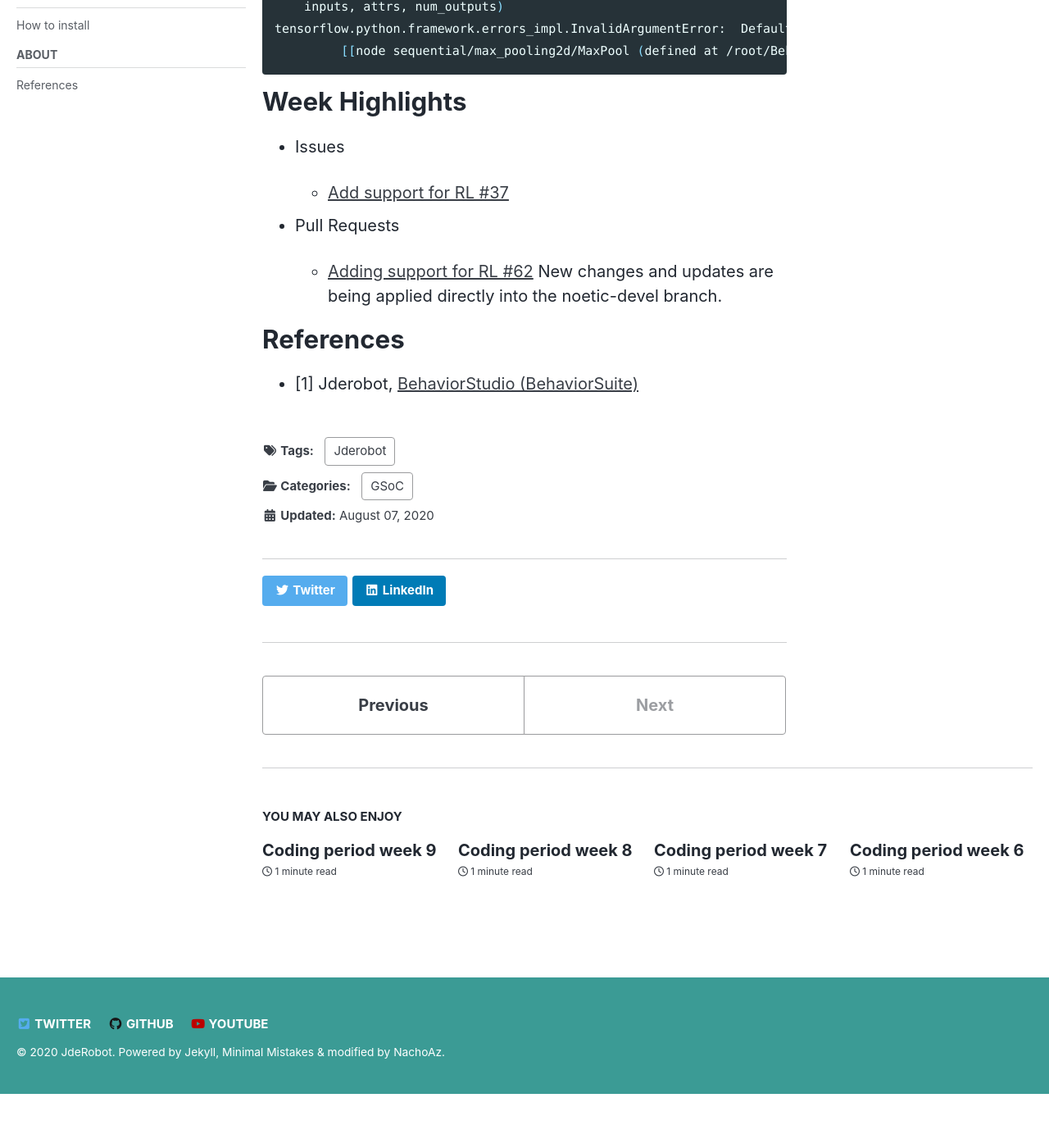
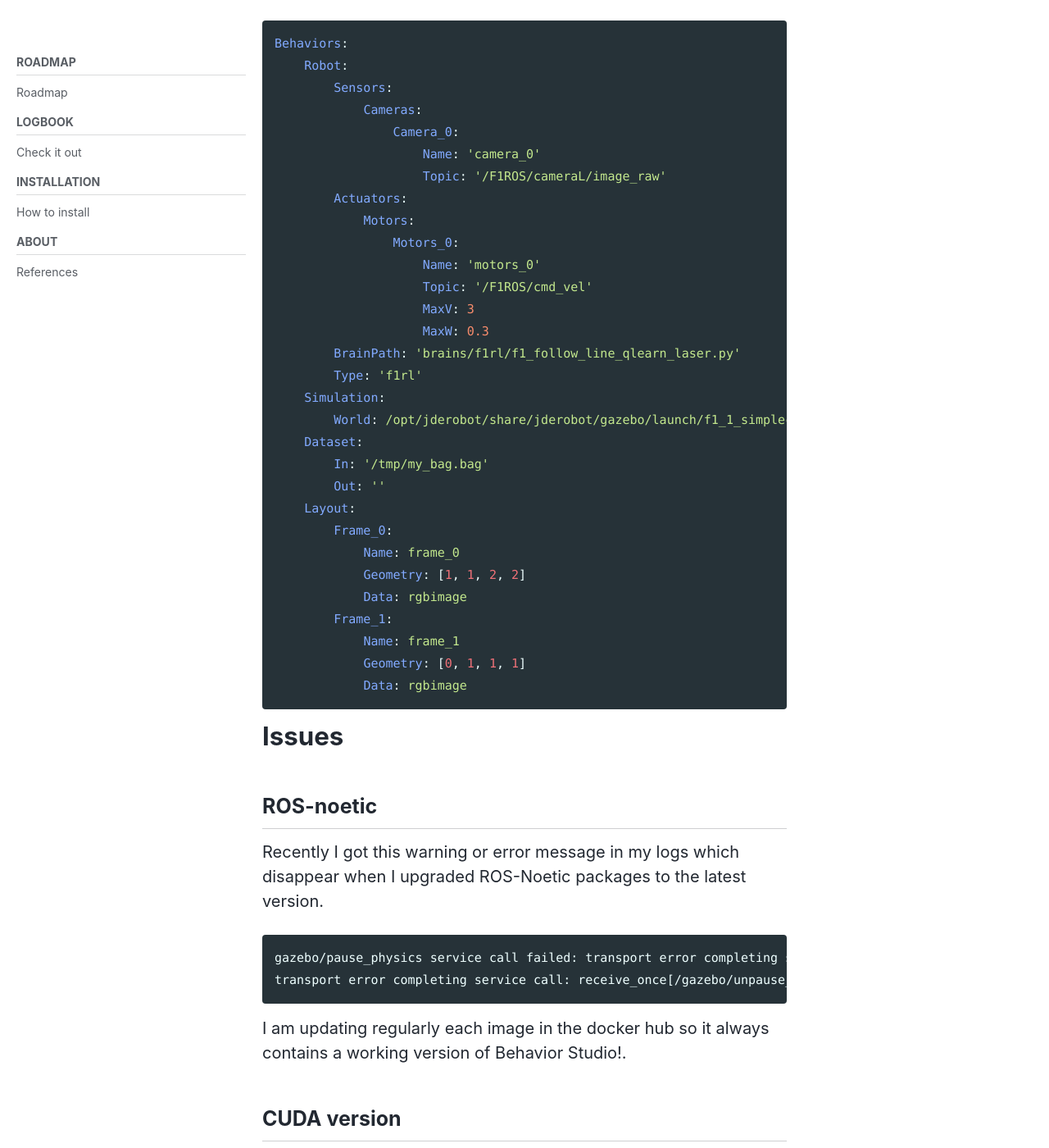
Before and after one commit to TheRoboticsClub/colab-gsoc2020-Diego_Charrez, a Jekyll site: the page built from docs/_posts/2020-08-07-Week-10.md, in a window 1280 px wide and 1400 px high, scrolled down 1206 px. Shown: the whole window at 82% size. Built offline with Jekyll 4.4.1, drawn with Linux system fonts in a browser that asks for light colours; cached includes are drawn as plain includes; nearby versions of some CDN libraries; before the commit the page ends 2539 px from its top, so only the background shows below that; some of the changed text lies outside the part shown.

Commit message:
updated week10 blog

````diff
--- a/docs/_posts/2020-08-07-Week-10.md
+++ b/docs/_posts/2020-08-07-Week-10.md
@@ -22,7 +22,63 @@
 
 For this week the gym gazebo training should be done directly from Behavior Studio GUI, this task involves that a proper brain class is created inside the folder structure so when the user defines its *yml* file with `f1rl` it directly searches all reinforcement learning brain for formula1.
 
+Here is a clip of the training process in the noetic ros behavior studio inside the container, the agent is using laser beams as perception and it is training with q learning using tensorflow.
+
+{% include video id="o8A2rqibYqc" provider="youtube" %}
+
+# Formula 1 and Reinforcement Learning
+
+Behavior studio uses a well defined brain module which previous deep learning and opencv approaches use, in this week most of the reinforcement learning agents have been adapted to the brain module.
+
+This is how one would start an agent from the configuration file, where the type *f1rl* inside the Robot options is the new keyword for showing the current agents available in the Behavior Studio's GUI.
+
+```yml
+Behaviors:
+    Robot:
+        Sensors:
+            Cameras:
+                Camera_0:
+                    Name: 'camera_0'
+                    Topic: '/F1ROS/cameraL/image_raw'
+        Actuators:
+            Motors:
+                Motors_0:
+                    Name: 'motors_0'
+                    Topic: '/F1ROS/cmd_vel'
+                    MaxV: 3
+                    MaxW: 0.3
+        BrainPath: 'brains/f1rl/f1_follow_line_qlearn_laser.py'
+        Type: 'f1rl'
+    Simulation:
+        World: /opt/jderobot/share/jderobot/gazebo/launch/f1_1_simplecircuit.launch
+    Dataset:
+        In: '/tmp/my_bag.bag'
+        Out: ''
+    Layout:
+        Frame_0:
+            Name: frame_0
+            Geometry: [1, 1, 2, 2]
+            Data: rgbimage
+        Frame_1:
+            Name: frame_1
+            Geometry: [0, 1, 1, 1]
+            Data: rgbimage
+```
+
 # Issues
+
+## ROS-noetic
+
+Recently I got this warning or error message in my logs which disappear when I upgraded ROS-Noetic packages to the latest version.
+
+```bash
+gazebo/pause_physics service call failed: transport error completing service call: receive_once[/gazebo/pause_physics]: DeserializationError cannot deserialize: unknown error handler name 'rosmsg'
+transport error completing service call: receive_once[/gazebo/unpause_physics]: DeserializationError cannot deserialize: unknown error handler name 'rosmsg'
+```
+
+I am updating regularly each image in the docker hub so it always contains a working version of Behavior Studio!.
+
+## CUDA version
 
 Recently the gpu nvidia driver were updated to CUDA11 this has broken the training in gpu in my computer, which was previously using CUDA10.1 and tested in that version. I am looking for a solution for running Behavior Studio with newer drivers.
 
@@ -53,6 +109,9 @@
          [[node sequential/max_pooling2d/MaxPool (defined at /root/BehaviorStudio/gym-gazebo/agents/f1/dqn.py:103) ]] [Op:__inference_predict_function_241]
 ```
 
+The problem was gone when I run again in a new docker with the drivers updated, one must used the most recent driver in the host machine in order to used older version in containers.
+
+
 # Week Highlights
 
 - Issues
````
